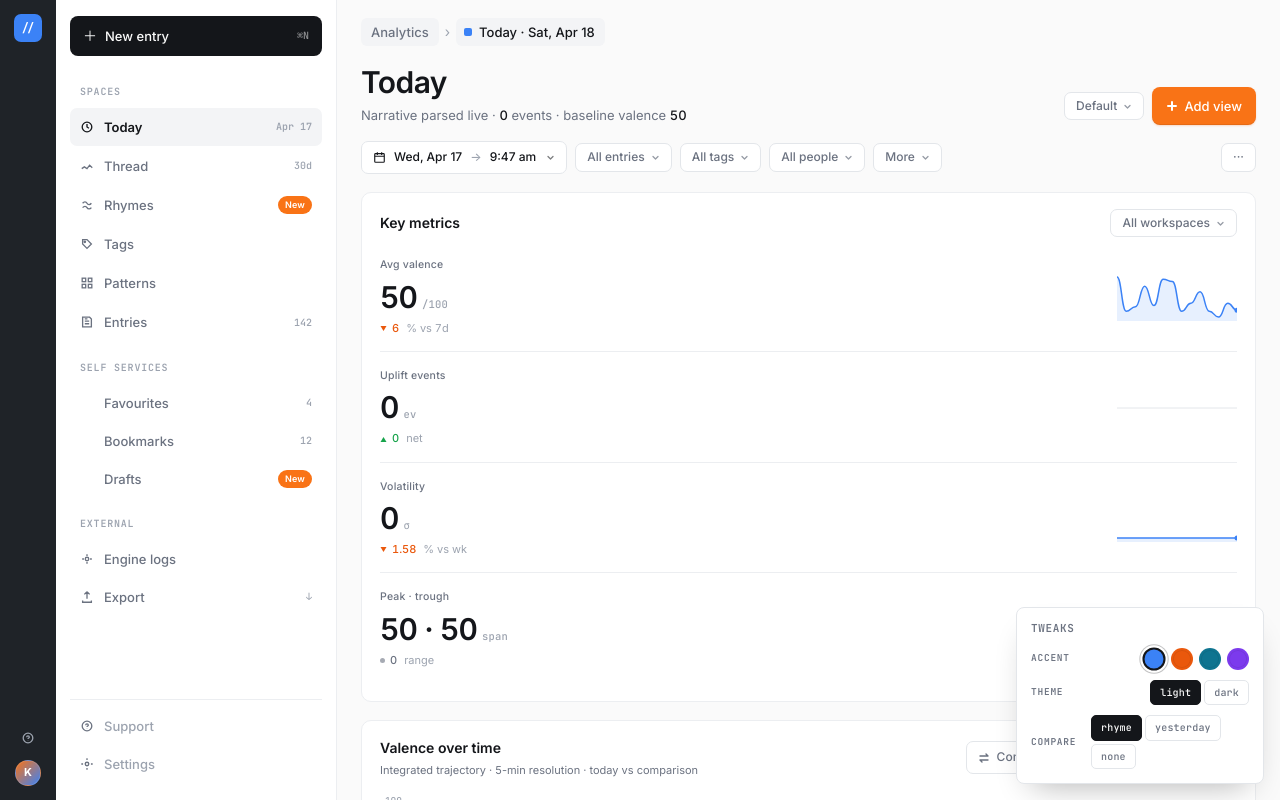
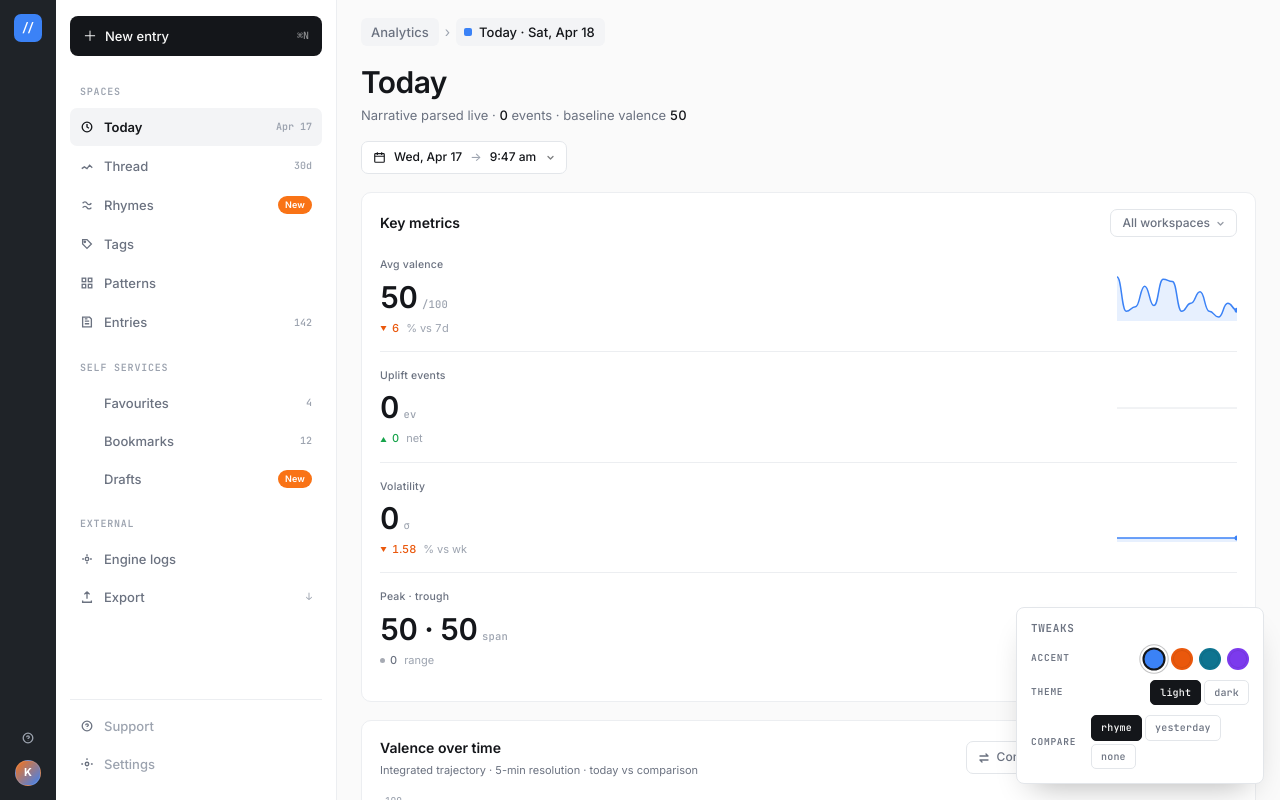
Before and after one commit to the-similarity/base, a Next.js app in the folder the-similarity-app/: page /prudent in a window 1280 px wide. Built offline with nearby package versions, Linux system fonts and the light colour scheme.

Commit message:
slop(prudent): strip page header chips and Add view button

```diff
--- a/the-similarity-app/app/prudent/dashboard.tsx
+++ b/the-similarity-app/app/prudent/dashboard.tsx
@@ -1188,40 +1188,13 @@ function PageHeader({
             {subtitle}
           </div>
         </div>
-        <div style={{ display: "flex", alignItems: "center", gap: 8 }}>
-          <Chip label="Default" caret />
-          {/* Primary CTA — orange #F97316 per reference. Hover darkens to the
-              strong variant; keep the plus sign as a crisp glyph rather than
-              an emoji to avoid platform-specific rendering. */}
-          <button
-            style={{
-              display: "flex",
-              alignItems: "center",
-              gap: 6,
-              background: "var(--warm)",
-              color: "#fff",
-              padding: "9px 14px",
-              borderRadius: 8,
-              fontSize: 13,
-              fontWeight: 500,
-              boxShadow: "0 1px 2px rgba(234,88,12,0.20), inset 0 -1px 0 rgba(0,0,0,0.08)",
-            }}
-          >
-            <svg width="12" height="12" viewBox="0 0 12 12" fill="none" stroke="currentColor" strokeWidth="2">
-              <path d="M6 2v8M2 6h8" strokeLinecap="round" />
-            </svg>
-            Add view
-          </button>
-        </div>
       </div>
+      {/* The filter-chip row used to carry "Default", "Add view", "All entries",
+          "All tags", "All people", "More", and a "···" chip — each a dead
+          control with no handler. Only DateRangeChip (functional per Team B)
+          survives. */}
       <div style={{ display: "flex", alignItems: "center", gap: 8, flexWrap: "wrap" }}>
         <DateRangeChip />
-        <Chip label="All entries" caret />
-        <Chip label="All tags" caret />
-        <Chip label="All people" caret />
-        <Chip label="More" caret />
-        <div style={{ flex: 1 }} />
-        <Chip label="···" />
       </div>
     </div>
   );
```
